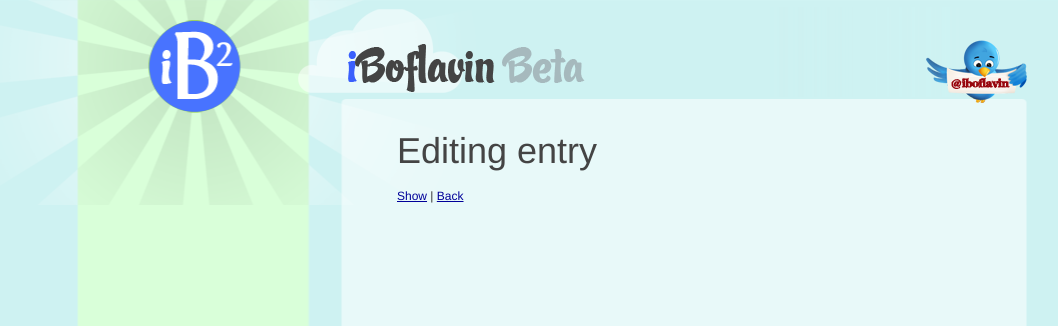
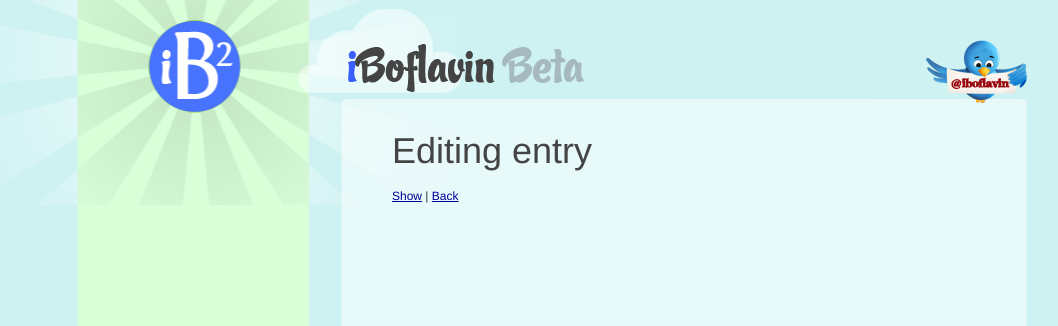
Before and after one commit to 53cr/iboflavin, a Rails app: template app/views/entries/edit.html.erb in a window 1280 px wide. Shown: the top 326 px of the page, without its empty margins (88-1146 px from the left). Run offline with Rails 7, Linux system fonts and the light colour scheme; the template is opened without the code that fills it, so the values that code supplies are empty; parts of the project's set-up code (start-up, migrations or seed data) failed here and were passed over; some libraries are stand-ins or nearby versions.

Commit message:
layout fix. God, I hate CSS.

```diff
--- a/app/stylesheets/screen.sass
+++ b/app/stylesheets/screen.sass
@@ -35,7 +35,7 @@ body
     +column(17,true)
     #content
       :clear both
-      :padding 36px 50px 0 40px
+      :padding 36px 48px 0 35px
     #header
       h1
         +imagereplacement("title_iboflavin_beta.png", 48px, 238px)
@@ -63,6 +63,6 @@ body
     :text-align right
     :margin-bottom 0
   input.text
-    :width 567px
+    :width 575px
     :height 36px
     :font-size 24px
--- a/public/stylesheets/screen.css
+++ b/public/stylesheets/screen.css
@@ -679,7 +679,7 @@ body { background: url(/images/leftpanel-top.png) top center no-repeat; }
 /* line 97, ../../../../../../opt/local/lib/ruby/gems/1.8/gems/chriseppstein-compass-0.6.6/frameworks/blueprint/stylesheets/blueprint/modules/_grid.sass */
 * html #page #mainpanel { overflow-x: hidden; }
 /* line 36, ../../app/stylesheets/screen.sass */
-#page #mainpanel #content { clear: both; padding: 36px 50px 0 40px; }
+#page #mainpanel #content { clear: both; padding: 36px 48px 0 35px; }
 /* line 40, ../../app/stylesheets/screen.sass */
 #page #mainpanel #header h1 { overflow: hidden; height: 48px; width: 238px; margin: 0; background-image: url(/images/title_iboflavin_beta.png); background-position: top left; background-repeat: no-repeat; position: relative; text-indent: -9000px; float: left; margin: 44px 0 5px -10px; }
 /* line 12, ../../app/stylesheets/_image-replacement.sass */
@@ -700,4 +700,4 @@ body { background: url(/images/leftpanel-top.png) top center no-repeat; }
 /* line 62, ../../app/stylesheets/screen.sass */
 #thequestion h3 { text-align: right; margin-bottom: 0; }
 /* line 65, ../../app/stylesheets/screen.sass */
-#thequestion input.text { width: 567px; height: 36px; font-size: 24px; }
+#thequestion input.text { width: 575px; height: 36px; font-size: 24px; }
```
